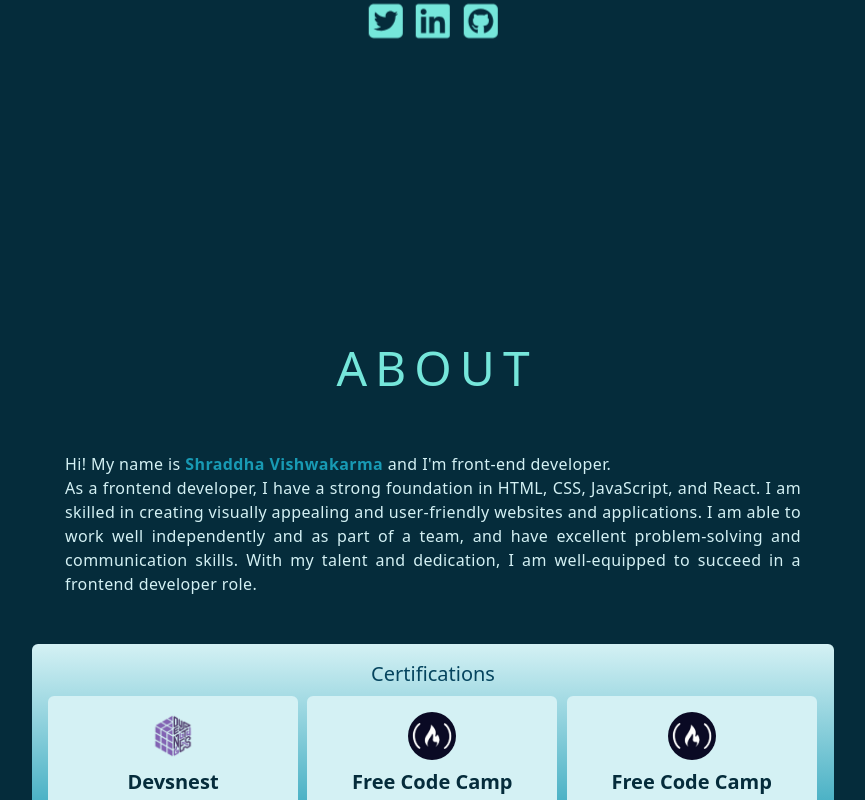
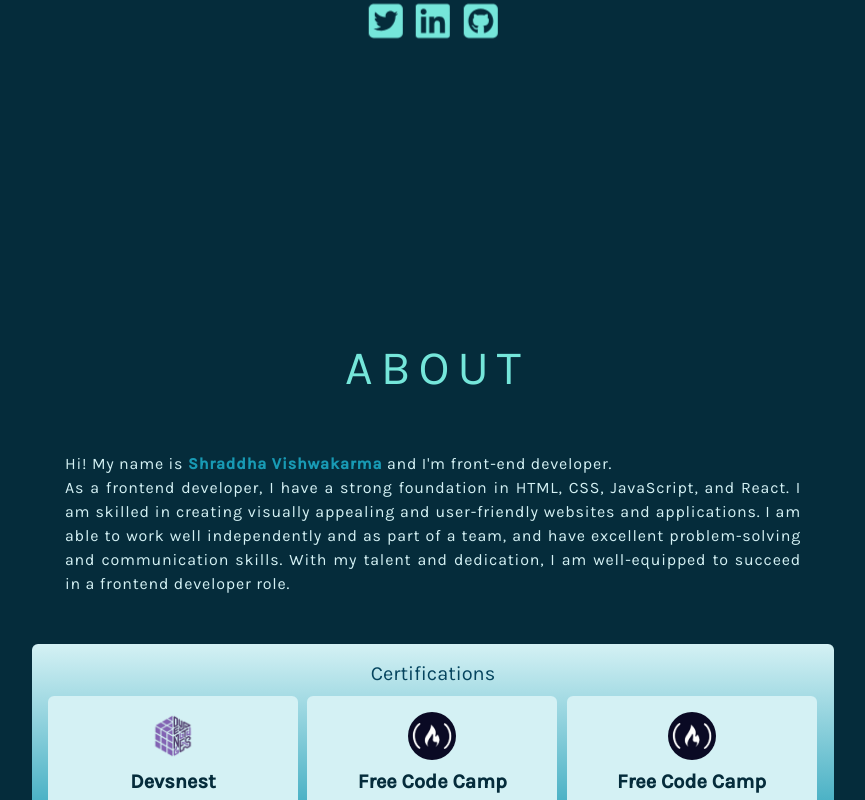
Before and after one commit to Shraddha-V22/portfolio-project, a React (Vite) app: page /connect in a window 1280 px wide. Shown: the part 500-1300 px from the top of the page, without its empty margins (207-1072 px from the left). Built offline with nearby package versions, Linux system fonts and the light colour scheme.

Commit message:
fix padding, font

```diff
--- a/src/App.jsx
+++ b/src/App.jsx
@@ -60,7 +60,7 @@ export default function App() {
     <ThemeContext.Provider value={modeToggled}>
       <div
         ref={navRef}
-        className={`overflow-x-hidden font-sans ${
+        className={`overflow-x-hidden ${
           modeToggled ? "bg-dark text-blueGreen" : "text-navyBlue"
         }`}
       >
--- a/src/components/Connect.jsx
+++ b/src/components/Connect.jsx
@@ -5,7 +5,10 @@ export default function Connect() {
   const modeToggled = useTheme();
 
   return (
-    <section id="connect" className="mt-8 flex flex-col items-center">
+    <section
+      id="connect"
+      className="mt-8 flex flex-col items-center max-[400px]:w-[95vw]"
+    >
       <h1 className="mb-4 flex cursor-default justify-center gap-2 text-[48px]">
         <span className="duration-75 hover:scale-125">C</span>
         <span className="duration-75 hover:scale-125">O</span>
@@ -27,7 +30,7 @@ export default function Connect() {
             type="text"
             placeholder="Name"
             name="name"
-            className={`w-[350px] rounded-md bg-blueGrotto/50 py-2 px-4 text-sm ${
+            className={`w-[350px] rounded-md bg-blueGrotto/50 py-2 px-4 text-sm max-[400px]:w-[90vw] ${
               modeToggled
                 ? "text-gray-300"
                 : "text-gray-700 placeholder:text-gray-600"
@@ -37,7 +40,7 @@ export default function Connect() {
             type="email"
             placeholder="E-mail"
             name="email"
-            className={`w-[350px] rounded-md bg-blueGrotto/50 py-2 px-4 text-sm ${
+            className={`w-[350px] rounded-md bg-blueGrotto/50 py-2 px-4 text-sm max-[400px]:w-[90vw] ${
               modeToggled
                 ? "text-gray-300"
                 : "text-gray-700 placeholder:text-gray-600"
@@ -49,7 +52,7 @@ export default function Connect() {
             cols="30"
             rows="5"
             placeholder="any message or suggestion for me?"
-            className={`w-[350px] rounded-md bg-blueGrotto/50 py-2 px-4 text-sm ${
+            className={`w-[350px] rounded-md bg-blueGrotto/50 py-2 px-4 text-sm max-[400px]:w-[90vw] ${
               modeToggled
                 ? "text-gray-300"
                 : "text-gray-700 placeholder:text-gray-600"
--- a/src/components/Header.jsx
+++ b/src/components/Header.jsx
@@ -224,7 +224,6 @@ export default function Header({ onclick, activeSection }) {
           className={`h-1 w-[100%] bg-gradient-to-r from-navyBlue via-blueGreen to-navyBlue`}
         ></div>
       </header>
-      {/* <div className="fixed h-8 w-full animate-bg-pan bg-gradient-to-r from-navyBlue via-blueGreen to-navyBlue bg-200% blur-md"></div> */}
     </>
   );
 }
--- a/src/components/Skills.jsx
+++ b/src/components/Skills.jsx
@@ -14,7 +14,7 @@ export default function Skills() {
         <span className="duration-75 hover:scale-125">L</span>
         <span className="duration-75 hover:scale-125">S</span>
       </h1>{" "}
-      <section className="mx-auto mt-8 grid grid-cols-autoFill-100 place-items-center content-center justify-items-center gap-8 sm:h-auto sm:w-[90vw] lg:h-[350px] lg:w-[60vw]">
+      <section className="mx-auto mt-8 grid grid-cols-autoFill-100 place-items-center content-center justify-items-center gap-8 max-[400px]:grid-cols-autoFill-50 sm:h-auto sm:w-[90vw] lg:h-[350px] lg:w-[60vw]">
         {logoImageData.map((logo) => (
           <SkillCard key={logo.title} image={logo} />
         ))}
@@ -32,7 +32,7 @@ function SkillCard({ image }) {
         src={image.url}
         alt={image.title}
         title={image.title}
-        className={`h-20 w-20 rounded-md bg-babyBlue p-4 shadow-spread`}
+        className={`h-20 w-20 rounded-md bg-babyBlue p-4 shadow-spread max-[400px]:h-16 max-[400px]:w-16`}
       />
     </Parallax>
   );
--- a/src/index.css
+++ b/src/index.css
@@ -1,9 +1,18 @@
+@import url("https://fonts.googleapis.com/css2?family=Karla:wght@400;500&display=swap");
 @tailwind base;
 @tailwind components;
 @tailwind utilities;
 
 html {
   scroll-behavior: smooth;
+}
+
+body {
+  font-family: "Karla", sans-serif;
+}
+
+p {
+  letter-spacing: 0.05em;
 }
 
 *::-webkit-scrollbar {
--- a/tailwind.config.cjs
+++ b/tailwind.config.cjs
@@ -17,6 +17,7 @@ module.exports = {
           "rgba(0, 0, 0, 0.16) 0px 3px 6px, rgba(0, 0, 0, 0.23) 0px 3px 6px",
       },
       gridTemplateColumns: {
+        "autoFill-50": "repeat(auto-fill, minmax(50px, auto))",
         "autoFill-100": "repeat(auto-fill, minmax(100px, auto))",
         "autoFill-250": "repeat(auto-fill, minmax(250px, auto))",
         "autoFill-300": "repeat(auto-fill, minmax(300px, auto))",
```
